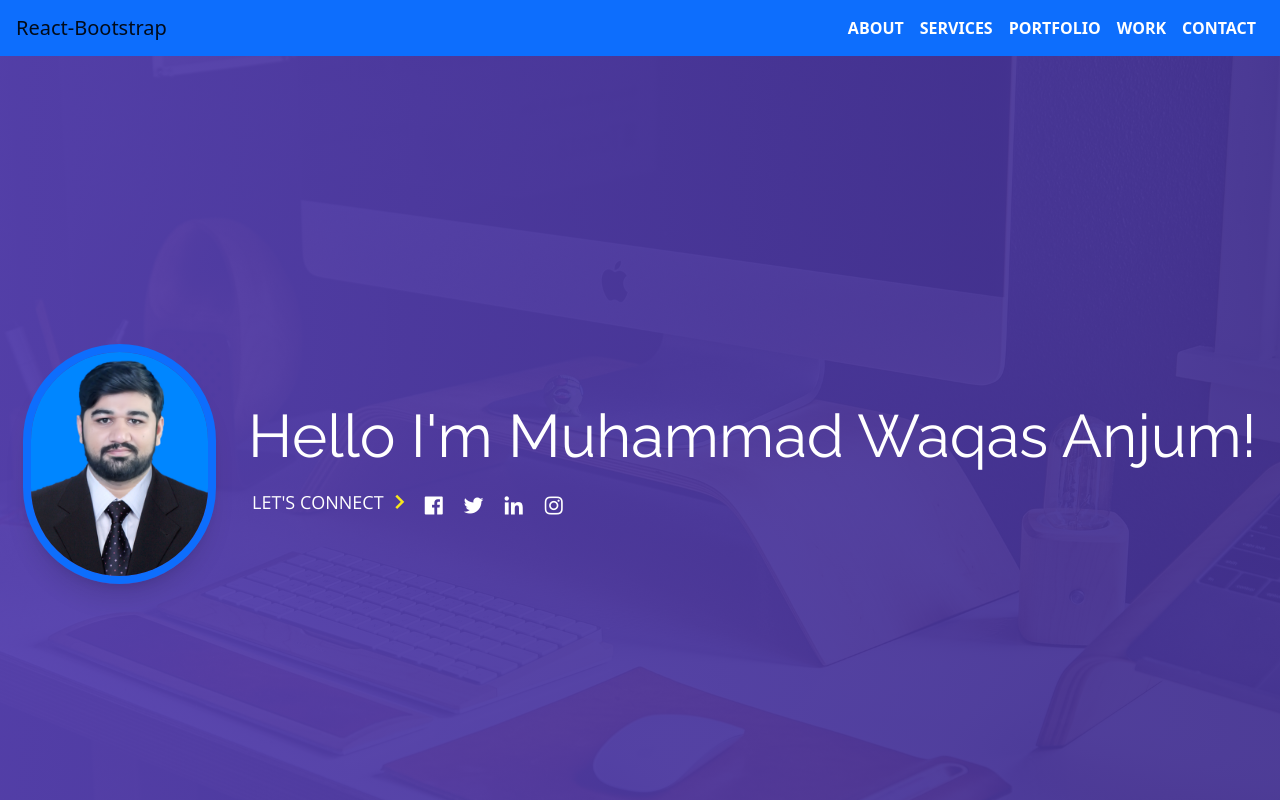
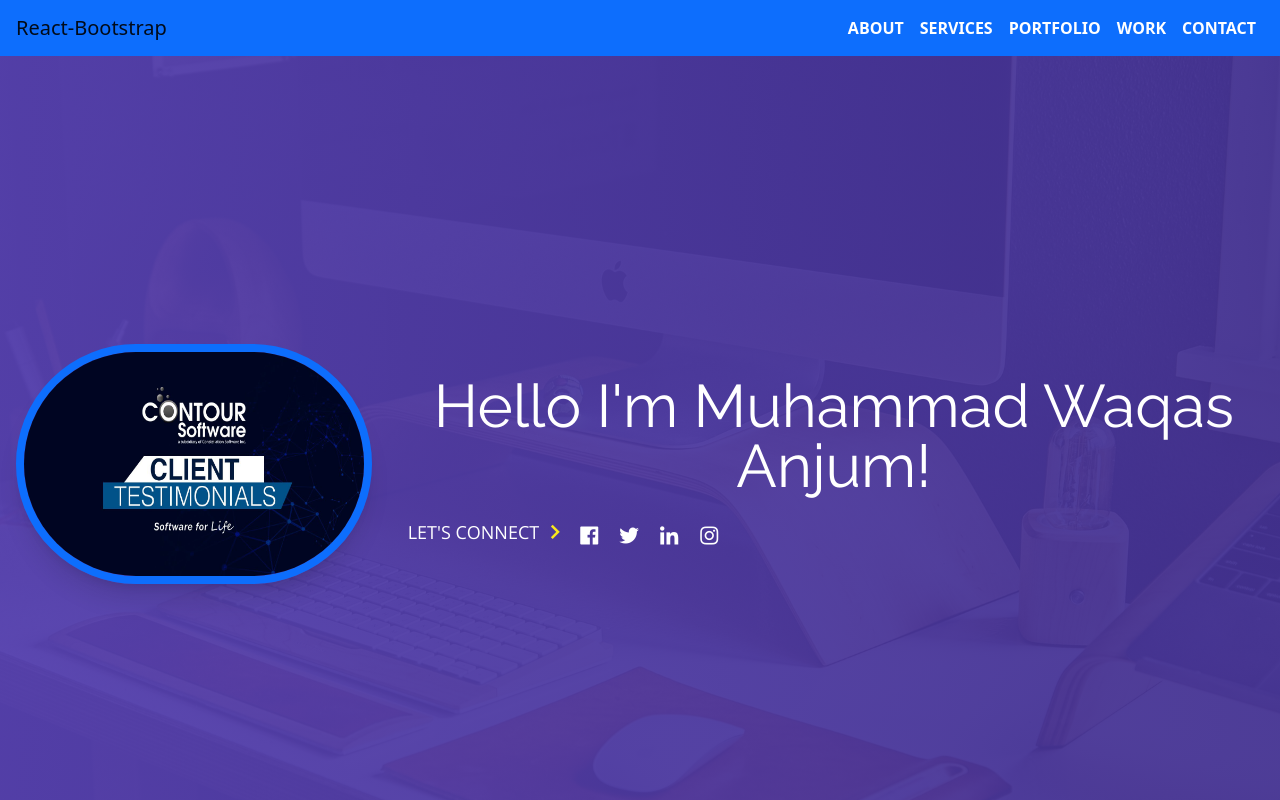
Before and after one commit to Waqas93/Portfolio-Front, a Next.js app: page / in a window 1280 px wide. Shown: the top 800 px of the page. Built offline with nearby package versions, Linux system fonts and the light colour scheme.

Commit message:
'profile'

```diff
--- a/src/pages/index.js
+++ b/src/pages/index.js
@@ -55,7 +55,7 @@ export default function Home() {
   <link href="https://cdn.jsdelivr.net/npm/bootstrap@5.0.2/dist/css/bootstrap.min.css"
   rel="stylesheet"
   integrity="sha384-EVSTQN3/azprG1Anm3QDgpJLIm9Nao0Yz1ztcQTwFspd3yD65VohhpuuCOmLASjC"
-  crossorigin="anonymous"></link>
+  crossOrigin="anonymous"></link>
 
   <link
     as="style"
@@ -103,11 +103,14 @@ export default function Home() {
 <div className="container relative z-30 pt-20 pb-12 sm:pt-56 sm:pb-48 lg:pt-64 lg:pb-48">
   <div className="flex flex-col items-center justify-center lg:flex-row">
     <div className="rounded-full border-8 border-primary shadow-xl">
-      <img
-        src="/assets/img/blog-author.jpg"
-        className="h-48 rounded-full sm:h-56"
-        alt="author"
-      />
+
+    <span className="shrink-0">
+  <img
+    src="/assets/img/logo-contour.jpg"
+    className="h-48 rounded-full sm:h-56"
+    alt="company logo"
+  />
+  </span>
 
     </div>
     <div className="pt-8 sm:pt-10 lg:pl-8 lg:pt-0">
```
Also changed, not shown: assets/img/profile.jpg (added), public/assets/img/profile.jpg (added).
